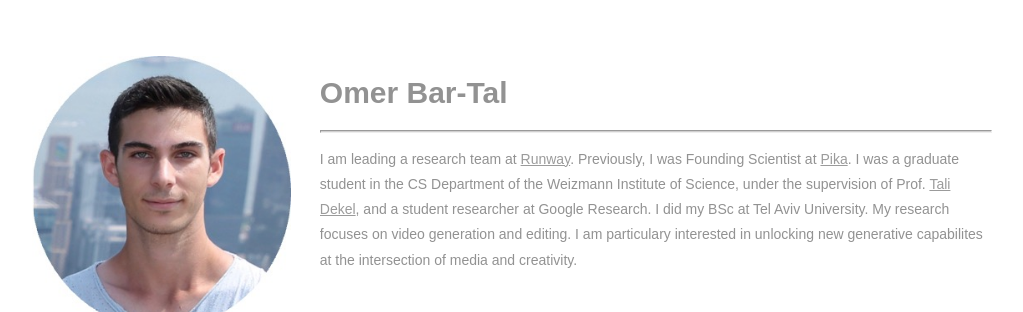
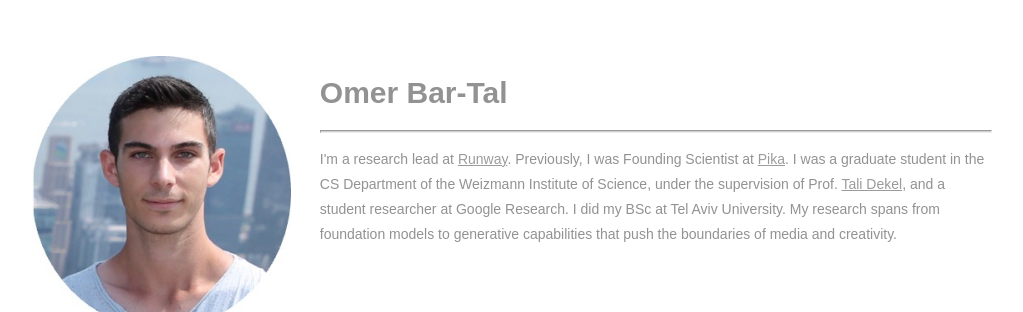
Before and after one commit to omerbt/omerbt.github.io, a plain HTML site: page index.html in a window 1280 px wide. Shown: the top 312 px of the page, without its empty margins (128-1151 px from the left). Drawn offline with Linux system fonts and the light colour scheme.

Commit message:
Update index.html

```diff
--- a/index.html
+++ b/index.html
@@ -36,8 +36,8 @@
     <h1>Omer Bar-Tal</h1>
 <!--    <h3>PhD student</h3>-->
     <hr>
-    <p>I am leading a research team at <a href="https://runwayml.com/">Runway</a>. Previously, I was Founding Scientist at <a href="https://x.com/pika_labs">Pika</a>. I was a graduate student in the CS Department of the Weizmann Institute of Science, under the supervision of Prof. <a href="https://www.weizmann.ac.il/math/dekel/home" target="_blank">
-      Tali Dekel</a>, and a student researcher at Google Research. I did my BSc at Tel Aviv University. My research focuses on video generation and editing. I am particulary interested in unlocking new generative capabilites at the intersection of media and creativity.
+    <p>I'm a research lead at <a href="https://runwayml.com/">Runway</a>. Previously, I was Founding Scientist at <a href="https://x.com/pika_labs">Pika</a>. I was a graduate student in the CS Department of the Weizmann Institute of Science, under the supervision of Prof. <a href="https://www.weizmann.ac.il/math/dekel/home" target="_blank">
+      Tali Dekel</a>, and a student researcher at Google Research. I did my BSc at Tel Aviv University. My research spans from foundation models to generative capabilities that push the boundaries of media and creativity.
 	<br>
     </p>
   </section>
```
